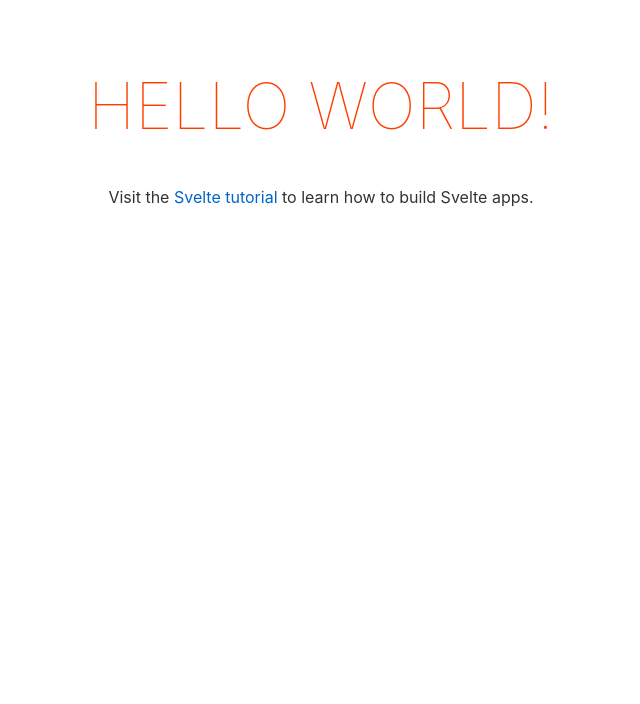
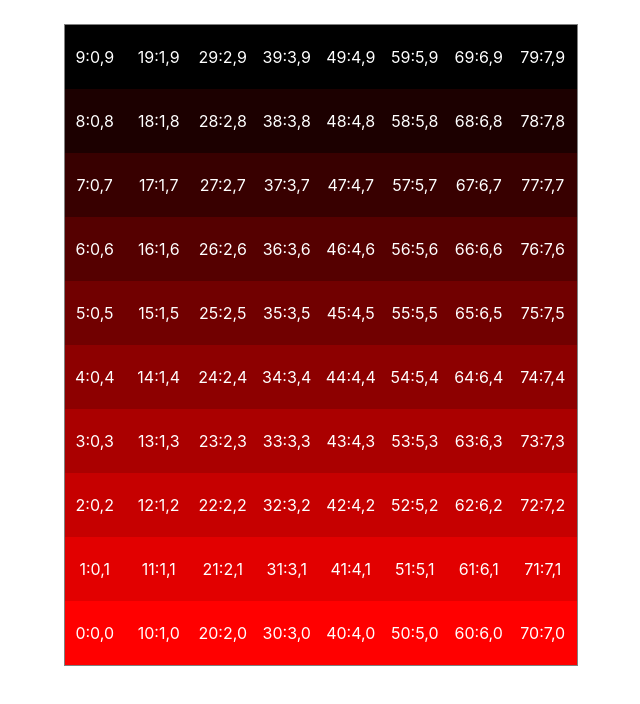
Before and after one commit to elliotf/sunrise-alarm, a Svelte app: page / in a window 1280 px wide. Shown: the top 704 px of the page, without its empty margins (319-959 px from the left). Built offline with nearby package versions, Linux system fonts and the light colour scheme.

Commit message:
WiP of a sunrise alarm clock
Only with an HTML display for now

```diff
--- /dev/null
+++ b/led_string.js
@@ -0,0 +1,67 @@
+class LedString {
+  constructor({width,height}) {
+    this.width = width;
+    this.height = height;
+    this.pixels = Array
+      .apply(null, { length: this.height*this.width })
+      .map((ignored,offset) => {
+        const {x,y} = this.getCoordForOffset(offset);
+        return {
+          offset,
+          x,
+          y,
+          color: [0,0,0],
+        };
+      });
+  }
+
+  getOffsetForCoord({x,y}) {
+    return y+(x*this.height);
+  }
+
+  getCoordForOffset(i) {
+    const y = i % this.height;
+    const x = Math.floor(i/this.height);
+
+    return {
+      x,
+      y,
+    };
+  }
+
+  toRowsAndColumns() {
+    let rows = Array
+      .apply(null, { length: this.height })
+      .map(function() {
+        return ['a'];
+      });
+
+    for (let y = 0; y < this.height; ++y) {
+      for (let x = 0; x < this.width; ++x) {
+        const offset = this.getOffsetForCoord({x,y});
+
+        rows[(this.height-1)-y][x] = this.pixels[offset];
+      }
+    }
+
+    return rows;
+  }
+
+  setGradient(from,to) {
+    // TODO: gamma correction
+    const channels = [0,1,2];
+    const delta = channels.map((ch) => {
+      return to[ch] - from[ch];
+    });
+    this.pixels.forEach((p) => {
+      const pct_up = (p.y) / (this.height-1);
+
+      channels.forEach((ch) => {
+        p.color[ch] = Math.floor(from[ch] + delta[ch]*pct_up);
+      });
+
+    })
+  }
+}
+
+module.exports = LedString;
--- a/src/App.svelte
+++ b/src/App.svelte
@@ -1,25 +1,65 @@
 <script>
-	export let name;
+  import LedString from '../led_string';
+
+  const string = new LedString({
+    width: 8,
+    height: 10,
+  });
+
+  string.setGradient([255,0,0],[0,0,0])
+
+  let rows = string.toRowsAndColumns();
+
+  function cssColor(color) {
+    const str = color.map(function(ch) {
+      return ch.toString(16).padStart(2, '0');
+    });
+
+    return '#' + str.join('');
+  }
 </script>
 
 <main>
-	<h1>Hello {name}!</h1>
-	<p>Visit the <a href="https://svelte.dev/tutorial">Svelte tutorial</a> to learn how to build Svelte apps.</p>
+  <div class="container">
+    {#each rows as pixels}
+      <div class="row">
+      {#each pixels as p}
+        <div class="pixel" style="background-color: {cssColor(p.color)}">{p.offset}:{p.x},{p.y}&nbsp;</div>
+      {/each}
+      </div>
+    {/each}
+  </div>
 </main>
 
 <style>
+  .container {
+    display: table;
+    align: center;
+    margin: auto;
+    border: 1px solid grey;
+  }
+
+  .row {
+    display: table-row;
+  }
+
+  .pixel {
+    text-align: center;
+    vertical-align: middle;
+    display: table-cell;
+    height: 64px;
+    width: 64px;
+    color: white;
+    /* padding: 1px; */
+    border: 0px;
+    /* background-color: red; */
+  }
+
 	main {
 		text-align: center;
 		padding: 1em;
 		max-width: 240px;
 		margin: 0 auto;
-	}
-
-	h1 {
-		color: #ff3e00;
-		text-transform: uppercase;
-		font-size: 4em;
-		font-weight: 100;
 	}
 
 	@media (min-width: 640px) {
--- a/src/main.js
+++ b/src/main.js
@@ -3,7 +3,6 @@ import App from './App.svelte';
 const app = new App({
 	target: document.body,
 	props: {
-		name: 'world'
 	}
 });
 
--- /dev/null
+++ b/test/led_string.js
@@ -0,0 +1,142 @@
+require('./helper');
+
+const expect = require('chai').expect;
+const LedString = require('../led_string');
+
+describe('LedString', function() {
+  let inst;
+  let options;
+
+  beforeEach(async function() {
+    options = {
+      width: 2,
+      height: 3,
+    };
+
+    inst = new LedString(options);
+  });
+
+  describe('#getOffsetForCoord', function() {
+    let inst;
+
+    beforeEach(async function() {
+      inst = new LedString(options);
+    });
+
+    it('should return the offset for a given X/Y', async function() {
+      const expected = [
+        { x: 0, y: 0, offset: 0 },
+        { x: 0, y: 1, offset: 1 },
+        { x: 0, y: 2, offset: 2 },
+        { x: 1, y: 0, offset: 3 },
+        { x: 1, y: 1, offset: 4 },
+        { x: 1, y: 2, offset: 5 },
+      ];
+
+      const actual = expected.map(function({x,y}) {
+        return {
+          x,
+          y,
+          offset: inst.getOffsetForCoord({x,y}),
+        }
+      });
+
+      expect(actual).to.deep.equal(expected);
+    });
+  });
+
+  describe('#getCoordForOffset', function() {
+    let inst;
+
+    beforeEach(async function() {
+      inst = new LedString(options);
+    });
+
+    it('should return the X/Y coord for a given offset', async function() {
+      const expected = [
+        { x: 0, y: 0, offset: 0 },
+        { x: 0, y: 1, offset: 1 },
+        { x: 0, y: 2, offset: 2 },
+        { x: 1, y: 0, offset: 3 },
+        { x: 1, y: 1, offset: 4 },
+        { x: 1, y: 2, offset: 5 },
+      ];
+
+      const actual = expected.map(function({offset}) {
+        const {x,y} = inst.getCoordForOffset(offset);
+        return {
+          x,
+          y,
+          offset,
+        }
+      });
+
+      expect(actual).to.deep.equal(expected);
+    });
+  });
+
+  describe('#toRowsAndColumns', function() {
+    it('should return an array of arrays of pixel data for HTML display', async function() {
+      expect(inst.toRowsAndColumns()).to.deep.equal([
+        [
+          {x: 0, y: 2, offset: 2, color: [0,0,0]},
+          {x: 1, y: 2, offset: 5, color: [0,0,0]},
+        ],
+        [
+          {x: 0, y: 1, offset: 1, color: [0,0,0]},
+          {x: 1, y: 1, offset: 4, color: [0,0,0]},
+        ],
+        [
+          {x: 0, y: 0, offset: 0, color: [0,0,0]},
+          {x: 1, y: 0, offset: 3, color: [0,0,0]},
+        ],
+      ]);
+    });
+  });
+
+  describe('#setGradient', function() {
+    it('should apply a gradient to the pixels', async function() {
+      inst.setGradient([255,0,0],[0,0,0]);
+
+      const actual = inst.pixels.map((p) => {
+        return p.color;
+      })
+
+      expect(actual).to.deep.equal([
+        [255,0,0],
+        [127,0,0],
+        [0,0,0],
+        [255,0,0],
+        [127,0,0],
+        [0,0,0],
+      ]);
+    });
+
+    context.skip('when more than one stop is provided', function() {
+      beforeEach(async function() {
+        options = {
+          width: 1,
+          height: 5,
+        };
+
+        inst = new LedString(options);
+      });
+
+      it('should interpolate correctly', async function() {
+        inst.setGradient([255,0,0],[0,0,0],[0,0,0]);
+
+        const actual = inst.pixels.map((p) => {
+          return p.color;
+        })
+
+        expect(actual).to.deep.equal([
+          [255,0,0],
+          [127,0,0],
+          [0,0,0],
+          [0,0,0],
+          [0,0,0],
+        ]);
+      });
+    });
+  });
+});
```
Also changed, not shown: package.json (+6 -1 lines), test/helper.js (added).
